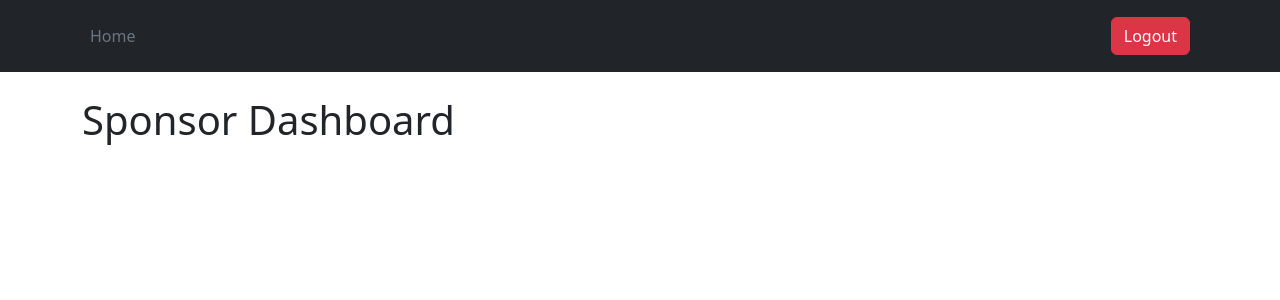
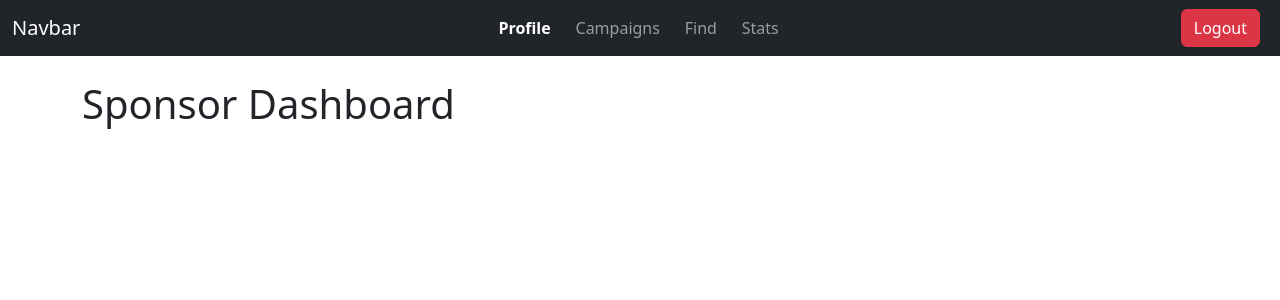
Before and after one commit to 21f1001662/IESCP-MAD-I, a Flask app: page /sponsor/dashboard in a window 1280 px wide. Shown: the top 300 px of the page. Run offline with Flask 2, Linux system fonts and the light colour scheme; the visitor is signed in with stand-in values (Sample User, id 1); parts of the project's set-up code (start-up, migrations or seed data) failed here and were passed over.

Commit message:
update sponsors dashboard, add pages

```diff
--- a/src/sponsor/views.py
+++ b/src/sponsor/views.py
@@ -7,13 +7,33 @@ from src.sponsor.models import Sponsor
 
 sponsor_bp = Blueprint("sponsor", __name__)
 
-
 @sponsor_bp.route("/dashboard")
 def dashboard():
     if current_user.is_authenticated and session.get("role") == "sponsor":
-        return render_template("sponsor/dashboard.html")
+        return render_template("sponsor/dashboard.html", request=request)
     else:
         return redirect(url_for("sponsor.login"))
+
+@sponsor_bp.route("/campaigns")
+def campaigns():
+    if current_user.is_authenticated and session.get("role") == "sponsor":
+        return render_template("sponsor/campaigns.html")
+    else:
+        return redirect(url_for("sponsor.login"))
+
+@sponsor_bp.route("/stats")
+def stats():
+    if current_user.is_authenticated and session.get("role") == "sponsor":
+        return render_template("sponsor/stats.html")
+    else:
+        return redirect(url_for("sponsor.stats"))
+
+@sponsor_bp.route("/find")
+def find():
+    if current_user.is_authenticated and session.get("role") == "sponsor":
+        return render_template("sponsor/find.html")
+    else:
+        return redirect(url_for("sponsor.find"))
 
 @sponsor_bp.route("/register", methods=["GET", "POST"])
 def register():
--- a/src/templates/core/index.html
+++ b/src/templates/core/index.html
@@ -39,7 +39,7 @@
     </header>
     <div class="mt-4 hero-wrapper">
         <div class="hero-text-container">
-            <h1 class="text-center">Influencer Engagement and Sponsorship Coordination Platform</h1>
+            <h1 class="text-center hero-text">Influencer Engagement and Sponsorship Coordination Platform</h1>
             <p class="text-center">It's a platform to connect Sponsors and Influencers so that sponsors can get their
                 product/service advertised and influencers can get monetary benefit.</p>
         </div>
--- a/src/templates/sponsor/navbar.html
+++ b/src/templates/sponsor/navbar.html
@@ -1,15 +1,31 @@
 <!-- Navigation -->
-<header class="p-3 text-bg-dark">
-    <div class="container">
-        <div class="d-flex flex-wrap align-items-center justify-content-center justify-content-lg-start">
-            <ul class="nav col-12 col-lg-auto me-lg-auto mb-2 justify-content-center mb-md-0">
-                <li><a href="{{ url_for('core.home') }}" class="nav-link px-2 text-secondary">Home</a></li>
-            </ul>
-
-            <div class="text-end">
-                <a href="{{ url_for('sponsor.logout') }}"><button type="button"
-                        class="btn btn-danger me-2">Logout</button></a>
+<nav class="navbar navbar-expand-lg navbar-dark bg-dark">
+    <div class="container-fluid">
+        <a class="navbar-brand" href="#">Navbar</a>
+        <button class="navbar-toggler" type="button" data-bs-toggle="collapse" data-bs-target="#navbarTogglerDemo03"
+            aria-controls="navbarTogglerDemo03" aria-expanded="false" aria-label="Toggle navigation">
+            <span class="navbar-toggler-icon"></span>
+        </button>
+        <div class="collapse navbar-collapse justify-content-between" id="navbarTogglerDemo03">
+            <div class="d-flex flex-grow-1">
+                <ul class="navbar-nav mx-auto mb-2 mb-lg-0">
+                    <li class="nav-item">
+                        <a class="nav-link {% if request.endpoint == 'sponsor.dashboard' %}active fw-bold{% endif %}" aria-current="page" href="{{ url_for('sponsor.dashboard') }}">Profile</a>
+                    </li>|
+                    <li class="nav-item">
+                        <a class="nav-link {% if request.endpoint == 'sponsor.campaigns' %}active fw-bold{% endif %}" href="{{ url_for('sponsor.campaigns') }}">Campaigns</a>
+                    </li>|
+                    <li class="nav-item">
+                        <a class="nav-link {% if request.endpoint == 'sponsor.find' %}active fw-bold{% endif %}" aria-disabled="true" href="{{ url_for('sponsor.find') }}">Find</a>
+                    </li>|
+                    <li class="nav-item">
+                        <a class="nav-link {% if request.endpoint == 'sponsor.stats' %}active fw-bold{% endif %}" aria-disabled="true" href="{{ url_for('sponsor.stats') }}">Stats</a>
+                    </li>
+                </ul>
             </div>
+            <form class="d-flex" role="search">
+                <a href="{{ url_for('influencer.logout') }}"><button type="button" class="btn btn-danger me-2">Logout</button></a>
+            </form>
         </div>
     </div>
-</header>
+</nav>
--- a/src/templates/sponsor/register.html
+++ b/src/templates/sponsor/register.html
@@ -30,9 +30,7 @@
   </header>
 
   <div class="container">
-
     <br>
-
     <!-- messages -->
     {% with messages = get_flashed_messages(with_categories=true) %}
     {% if messages %}
```
Also changed, not shown: src/templates/sponsor/campaigns.html (added, +38 -0 lines), src/templates/sponsor/find.html (added, +38 -0 lines), src/templates/sponsor/stats.html (added, +38 -0 lines).
